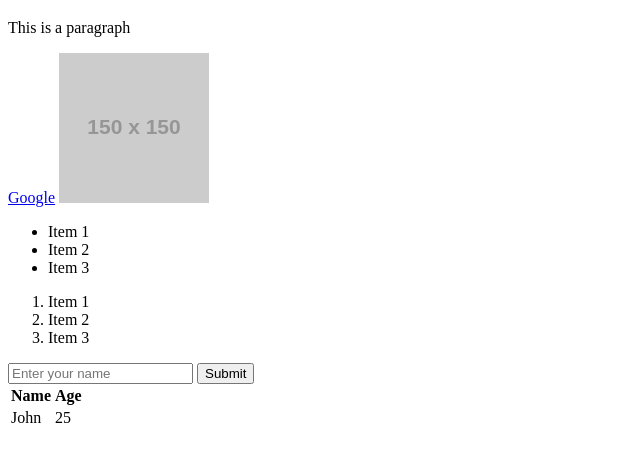
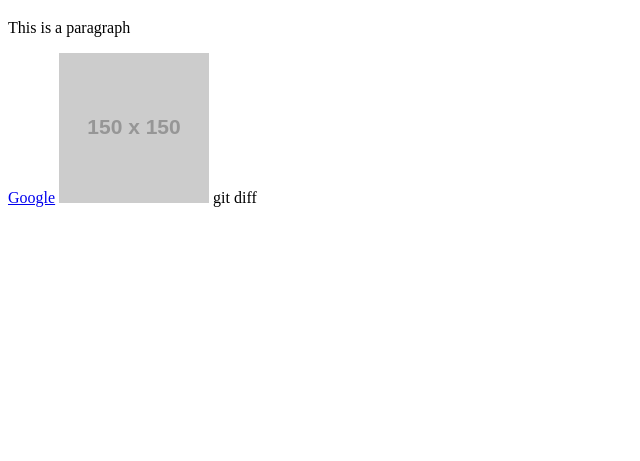
Before and after one commit to Chinmaya1999/demo-test, a plain HTML site: page inex.html in a window 1280 px wide. Shown: the part 61-522 px from the top of the page, without its empty margins (0-640 px from the left). Drawn offline with Linux system fonts and the light colour scheme; placeholder pictures from the web are drawn by us.

Commit message:
this is upadate comment

```diff
--- a/inex.html
+++ b/inex.html
@@ -11,33 +11,8 @@
     <a href="https://www.google.com">Google</a>
     <img src="https://via.placeholder.com/150" alt="Placeholder Image">
 
-    <ul>
-        <li>Item 1</li>
-        <li>Item 2</li>
-        <li>Item 3</li>
-    </ul>
+    git diff
 
-    <ol>
-        <li>Item 1</li>
-        <li>Item 2</li>
-        <li>Item 3</li>
-    </ol>
-
-    <form action="">
-        <input type="text" placeholder="Enter your name">
-        <input type="submit">
-    </form>
-
-    <table>
-        <tr>
-            <th>Name</th>
-            <th>Age</th>
-        </tr>
-        <tr>
-            <td>John</td>
-            <td>25</td>
-        </tr>
-    </table>
 
 </body>
 </html>
```
